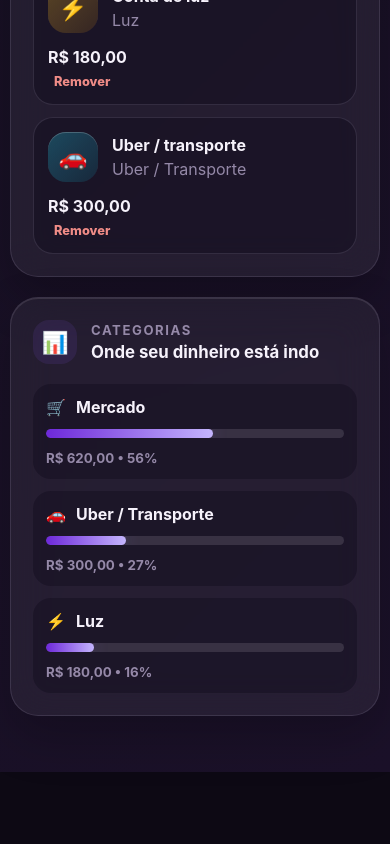
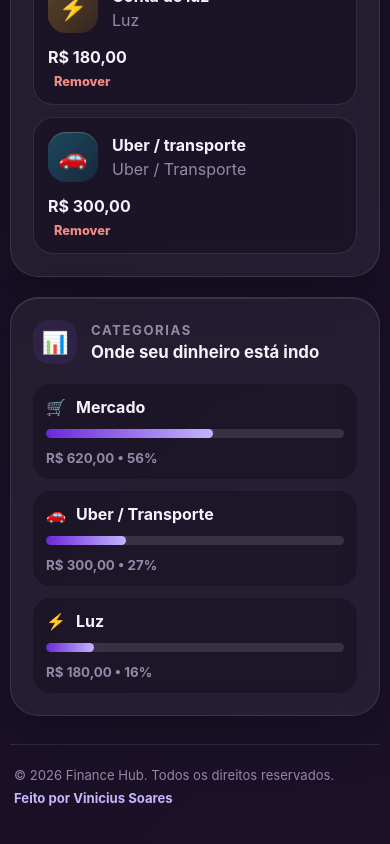
Before and after one commit to VinnySoares12/Finance-Hub, a React (Vite) app: page / in a window 390 px wide. Shown: the part 3000-3844 px from the top of the page. Before the commit the page ends 3772 px from the top, so only its background shows below. Built offline with nearby package versions, Linux system fonts and the light colour scheme.

Commit message:
Rights deserved and made by

```diff
--- a/src/App.tsx
+++ b/src/App.tsx
@@ -289,6 +289,11 @@
           <ExpenseList expenses={finance.expenses} onRemoveExpense={handleRemoveExpense} />
           <CategoryBreakdown expenses={finance.expenses} totalExpenses={totalExpenses} />
         </section>
+
+        <footer className="site-footer">
+          <span>© {new Date().getFullYear()} Finance Hub. {t('rights')}</span>
+          <strong>{t('madeBy')}</strong>
+        </footer>
       </main>
     </>
   );
--- a/src/i18n.tsx
+++ b/src/i18n.tsx
@@ -67,6 +67,8 @@
     categories: 'Categorias',
     moneyDestination: 'Onde seu dinheiro está indo',
     categoryEmpty: 'Cadastre gastos para visualizar a distribuição por categoria.',
+    rights: 'Todos os direitos reservados.',
+    madeBy: 'Feito por Vinicius Soares',
     'category.market': 'Mercado',
     'category.transport': 'Uber / Transporte',
     'category.water': 'Água',
@@ -135,6 +137,8 @@
     categories: 'Categories',
     moneyDestination: 'Where your money is going',
     categoryEmpty: 'Add expenses to see the distribution by category.',
+    rights: 'All rights reserved.',
+    madeBy: 'Made by Vinicius Soares',
     'category.market': 'Groceries',
     'category.transport': 'Uber / Transport',
     'category.water': 'Water',
@@ -203,6 +207,8 @@
     categories: 'Categorías',
     moneyDestination: 'A dónde va tu dinero',
     categoryEmpty: 'Registra gastos para ver la distribución por categoría.',
+    rights: 'Todos los derechos reservados.',
+    madeBy: 'Hecho por Vinicius Soares',
     'category.market': 'Mercado',
     'category.transport': 'Uber / Transporte',
     'category.water': 'Agua',
--- a/src/styles.css
+++ b/src/styles.css
@@ -1043,6 +1043,23 @@
   color: var(--text-muted);
 }
 
+.site-footer {
+  display: flex;
+  justify-content: space-between;
+  gap: 18px;
+  align-items: center;
+  margin-top: 28px;
+  padding: 22px 4px 0;
+  border-top: 1px solid var(--border);
+  color: var(--text-muted);
+  font-size: 0.82rem;
+}
+
+.site-footer strong {
+  color: var(--primary-light);
+  font-weight: 700;
+}
+
 @keyframes rise-in {
   from {
     opacity: 0;
@@ -1188,4 +1205,10 @@
   .breakdown-row {
     grid-template-columns: 1fr;
   }
+
+  .site-footer {
+    flex-direction: column;
+    align-items: flex-start;
+    gap: 7px;
+  }
 }
```
